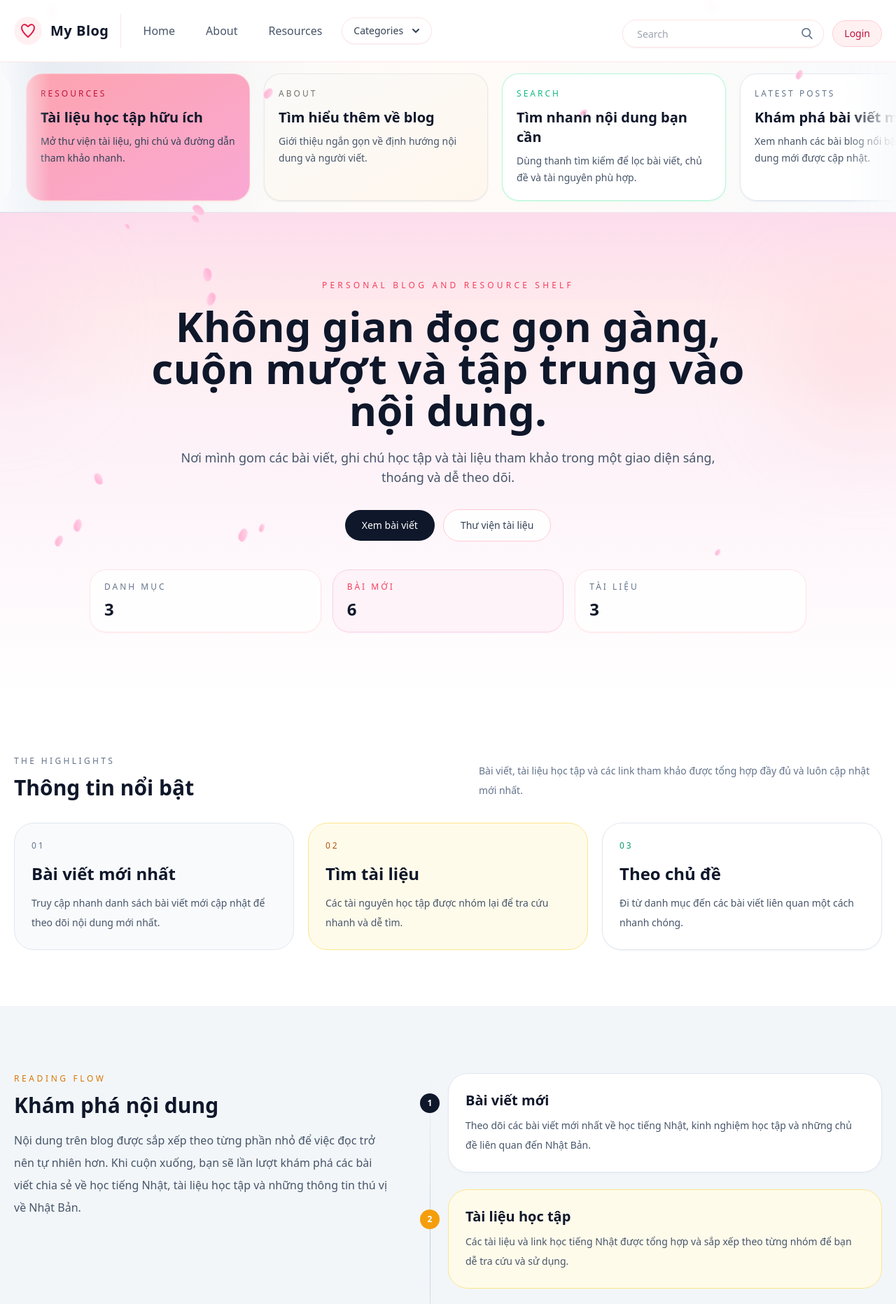
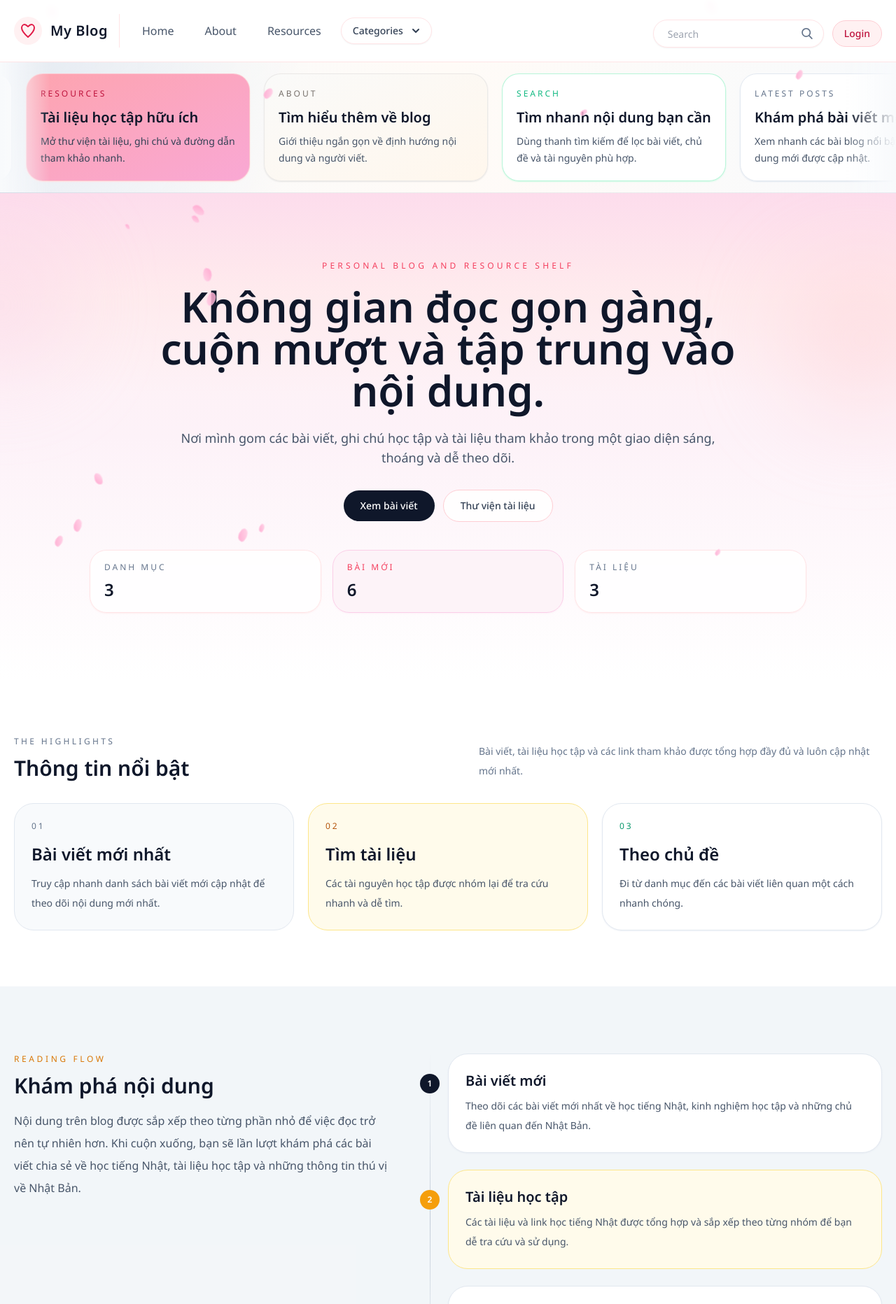
Before and after one commit to tienthaibinh2802/Myblog, a Django app: page / in a window 1280 px wide. Shown: the top 1864 px of the page at 70% size. Run offline with Django 4.2, Linux system fonts and the light colour scheme; data comes from the database, SQL or seed files in the repository; some libraries are stand-ins or nearby versions.

Commit message:
fix font

```diff
--- a/templates/base.html
+++ b/templates/base.html
@@ -6,6 +6,9 @@
   <meta name="viewport" content="width=device-width, initial-scale=1.0">
   <title>{% block title %}My Blog{% endblock title %}</title>
   <link rel="icon" type="image/svg+xml" href="{% static 'heart-favicon.svg' %}">
+  <link rel="preconnect" href="https://fonts.googleapis.com">
+  <link rel="preconnect" href="https://fonts.gstatic.com" crossorigin>
+  <link href="https://fonts.googleapis.com/css2?family=Noto+Sans:wght@400;500;600;700;800&display=swap&subset=vietnamese" rel="stylesheet">
   <script src="https://cdn.tailwindcss.com"></script>
   <script>
     tailwind.config = {
@@ -35,6 +38,17 @@
   </script>
   <script defer src="https://unpkg.com/alpinejs@3.x.x/dist/cdn.min.js"></script>
   <style>
+    :root {
+      --font-ui: "Noto Sans", "Segoe UI", Tahoma, Geneva, Verdana, sans-serif;
+    }
+    html,
+    body {
+      font-family: var(--font-ui);
+      font-synthesis-weight: none;
+      text-rendering: optimizeLegibility;
+      -webkit-font-smoothing: antialiased;
+      -moz-osx-font-smoothing: grayscale;
+    }
     .flower-overlay {
       pointer-events: none;
       position: fixed;
```
Also changed, not shown: templates/resource_admin/base.html (+16 -0 lines).
